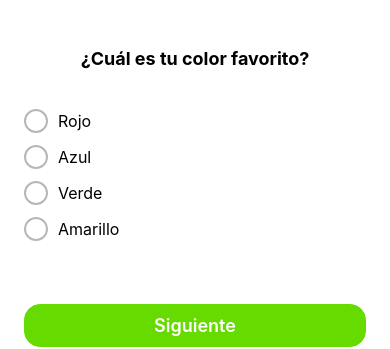
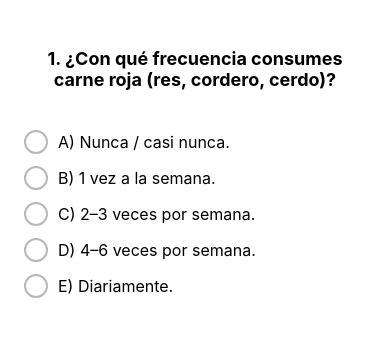
Before and after one commit to LuisOliveros11/Sistema-Huella-de-Carbono, a React Native app: screen /UserForm in a window 390 px wide. Shown: the part 284-633 px from the top of the page. Built offline with nearby package versions, Linux system fonts and the light colour scheme; what react-native-alert-notification would draw is missing.

Commit message:
userForm completado
Se completó la vista UserForm con las preguntas de la categoria de alimentos, ademas de hacer un llamado al endpoint para calcular la huella de carbono de dicha categoria

```diff
--- a/config.js
+++ b/config.js
@@ -1 +1 @@
-export const BASE_URL = "http://192.168.1.202:3000";
+export const BASE_URL = "http://192.168.1.67:3000";
--- a/src/screens/UserForm.js
+++ b/src/screens/UserForm.js
@@ -1,63 +1,204 @@
-import React, { useState, useContext } from 'react';
+import React, { useState } from 'react';
 import {
     StyleSheet,
     View,
-    Image,
     Text,
     TouchableOpacity,
-    TextInput,
-    Dimensions
+    Dimensions,
+    Alert
 } from 'react-native';
-import FeatherIcon from 'react-native-vector-icons/Feather'
-import Ionicons from '@expo/vector-icons/Ionicons';
-import LogoSvg from '../icons/LogoSvg';
-
-
 import { SafeAreaProvider } from 'react-native-safe-area-context';
 import { Bar } from 'react-native-progress';
-
-import {
-    useNavigation,
-} from '@react-navigation/native';
-import { User } from 'react-feather';
-//import { AuthContext } from '../Components/AuthContext';
-//import { BASE_URL } from '../../config';
+import { useNavigation } from '@react-navigation/native';
+import LogoSvg from '../icons/LogoSvg'
+import { BASE_URL } from '../../config';
 
 
 const screenWidth = Dimensions.get('window').width;
 const screenHeight = Dimensions.get('window').height;
 
 const UserForm = () => {
+    const baseUrl = BASE_URL;
     const navigation = useNavigation();
-    const [checked, setChecked] = useState([false, false, false, false]);
-    const [currentQuestion, setCurrentQuestion] = useState(0);
-    const [answers, setAnswers] = useState([null, null, null, null]); // uno por pregunta
 
     const questions = [
         {
-        text: '¿Cuál es tu color favorito?',
-        options: ['Rojo', 'Azul', 'Verde', 'Amarillo']
+            code: 'Alimentos_01',
+            text: '1. ¿Con qué frecuencia consumes carne roja (res, cordero, cerdo)?',
+            options: [
+                { label: 'A) Nunca / casi nunca.', value: 0 },
+                { label: 'B) 1 vez a la semana.', value: 42.68 },
+                { label: 'C) 2–3 veces por semana.', value: 106.7},
+                { label: 'D) 4–6 veces por semana.', value: 213.4 },
+                { label: 'E) Diariamente.', value: 298.76 }
+            ]
         },
         {
-        text: '¿Cuál es tu comida favorita?',
-        options: ['Pizza', 'Hamburguesa', 'Tacos', 'Ensalada']
+            code: 'Alimentos_02',
+            text: '2. ¿Con qué frecuencia consumes pollo o pavo?',
+            options: [
+                { label: 'A) Nunca / casi nunca.', value: 0 },
+                { label: 'B) 1 vez a la semana.', value: 7.28 },
+                { label: 'C) 2–3 veces por semana.', value: 18.2 },
+                { label: 'D) 4–6 veces por semana.', value: 36.4 },
+                { label: 'E) Diariamente.', value: 50.96 }
+            ],
+        },
+        {
+            code: 'Alimentos_03',
+            text: '3. ¿Con qué frecuencia consumes pescado o mariscos?',
+            options: [
+                { label: 'A) Nunca / casi nunca.', value: 0 },
+                { label: 'B) 1 vez a la semana.', value: 5.36 },
+                { label: 'C) 2–3 veces por semana.', value: 13.4 },
+                { label: 'D) 4–6 veces por semana.', value: 26.8 },
+                { label: 'E) Diariamente.', value: 37.52 }
+            ],
+        },
+        {
+            code: 'Alimentos_04',
+            text: '4. ¿Con qué frecuencia consumes productos lácteos (leche, queso, yogur)?',
+            options: [
+                { label: 'A) Nunca / casi nunca.', value: 0 },
+                { label: 'B) 1 vez a la semana.', value: 11.16 },
+                { label: 'C) 2–3 veces por semana.', value: 27.9 },
+                { label: 'D) 4–6 veces por semana.', value: 55.8 },
+                { label: 'E) Diariamente.', value: 78.12 }
+            ],
+        },
+        {
+            code: 'Alimentos_05',
+            text: '5. ¿Cuánta comida de origen vegetal (frutas, verduras, legumbres, granos integrales) consumes?',
+            options: [
+                { label: 'A) Nunca / casi nunca.', value: 0 },
+                { label: 'B) 1–3 veces/semana.', value: 11.312 },
+                { label: 'C) 4–6 veces/semana.', value: 28.28 },
+                { label: 'D) A diario (una porción).', value: 39.592 },
+                { label: 'E) A diario (varias porciones).', value: 56.56 }
+            ],
+        },
+        {
+            code: 'Alimentos_06',
+            text: '6. ¿Qué proporción de tus comidas son preparadas en casa frente a comida para llevar/restaurant?',
+            options: [
+                { label: 'A) Casi todo en casa (≥90)', value: 16 },
+                { label: 'B) Mayormente en casa (60–89%).', value: 48 },
+                { label: 'C) Mitad y mitad (40–59%).', value: 112 },
+                { label: 'D) Mayormente fuera (10–39%).', value: 160 },
+                { label: 'E) Casi siempre fuera / delivery (≤10% en casa).', value: 224 }
+            ],
+        },
+        {
+            code: 'Alimentos_07',
+            text: '7. ¿Qué porcentaje aproximado de tus alimentos son procesados o ultraprocesados (comida rápida, snacks industriales)? ',
+            options: [
+                { label: 'A) Muy poco (≤10%).', value: 2.69 },
+                { label: 'B) Bajo (11–25%).', value: 8.07 },
+                { label: 'C) Moderado (26–50%).', value: 18.83 },
+                { label: 'D) Alto (51–75%).', value: 26.9 },
+                { label: 'E) Muy alto (>75%).', value: 37.66 }
+            ],
+        },
+        {
+            code: 'Alimentos_08',
+            text: '8. ¿Compras principalmente alimentos locales/estacionales o importados/ fuera de temporada?',
+            options: [
+                { label: 'A) Principalmente locales/estacionales', value: 1 },
+                { label: 'B) Mayormente locales, algunos importados', value: 1.03 },
+                { label: 'C) Mitad y mitad.', value: 1.06 },
+                { label: 'D) Mayormente importados.', value: 1.10 },
+                { label: 'E) Principalmente importados/ultra procesados.', value: 1.25 }
+            ],
+        },
+        {
+            code: 'Alimentos_09',
+            text: '9. ¿Con qué frecuencia desperdicias comida en casa (sobras que se tiran)?',
+            options: [
+                { label: 'A) Casi nunca / siempre aprovecho.', value: 0 },
+                { label: 'B) Rara vez (≤1 vez/semana).', value: 5 },
+                { label: 'C) Ocasionalmente (2–3 veces/semana).', value: 10 },
+                { label: 'D) Frecuentemente (4–6 veces/semana).', value: 20 },
+                { label: 'E) Muy frecuentemente (a diario).', value: 30 }
+            ],
+        },
+        {
+            code: 'Alimentos_10',
+            text: '10. ¿Consumes productos orgánicos con frecuencia (si/no)?    ',
+            options: [
+                { label: 'A) Casi todo orgánico.', value: 0.27 },
+                { label: 'B) Mucho orgánico (≥50%).', value: 0.195 },
+                { label: 'C) Algo orgánico (20–49%).', value: 0.105 },
+                { label: 'D) Poco orgánico (1–19%). ', value: 0.03 },
+                { label: 'E) Nunca / no disponible.', value: 0 }
+            ],
         },
     ];
+
+    const [answers, setAnswers] = useState(Array(questions.length).fill(null));
+    const [currentQuestion, setCurrentQuestion] = useState(0);
+
     const selectAnswer = (optionIndex) => {
+        const option = questions[currentQuestion].options[optionIndex];
         const newAnswers = [...answers];
-        newAnswers[currentQuestion] = optionIndex; // solo un checkbox marcado
+        newAnswers[currentQuestion] = {
+            index: optionIndex,
+            label: option.label,
+            value: option.value,
+            code: questions[currentQuestion].code
+        };
         setAnswers(newAnswers);
     };
+
+    const sendResponsesToApi = async (payload) => {
+        try {
+            const resp = await fetch(`${baseUrl}/calcularHuellaAlimentos`, {
+                method: 'POST',
+                headers: { 'Content-Type': 'application/json' },
+                body: JSON.stringify(payload)
+            });
+            if (!resp.ok) {
+                const text = await resp.text();
+                throw new Error(`${resp.status} ${text}`);
+            }
+            const data = await resp.json();
+            Alert.alert('Resultado', `Tu huella: ${data.total_kgCO2e} kgCO2e`);
+        } catch (err) {
+            console.error('Error al enviar respuestas', err);
+            Alert.alert('Error', 'No se pudo enviar el cuestionario. Revisa la conexión.');
+        }
+    };
+
     const nextQuestion = () => {
+        if (!answers[currentQuestion]) {
+            Alert.alert('Atención', 'Selecciona una opción antes de continuar');
+            return;
+        }
+
         if (currentQuestion < questions.length - 1) {
             setCurrentQuestion(currentQuestion + 1);
-        } else {
-            // terminar cuestionario o navegar a otra pantalla
+            return;
         }
+
+        const userId = 123;
+        const responsesPayload = answers.map(a => {
+            if (!a) return null;
+            return {
+                code: a.code,
+                optionIndex: a.index,
+                label: a.label,
+                value: a.value
+            };
+        }).filter(Boolean);
+
+        const payload = {
+            user_id: userId,
+            responses: responsesPayload
+        };
+
+        sendResponsesToApi(payload);
     };
+
     const progress = (currentQuestion) / questions.length;
-    //const { login } = useContext(AuthContext);
-    //const baseUrl = BASE_URL;
 
     return (
         <SafeAreaProvider style={{ flex: 1, backgroundColor: '#e8ecf4' }} >
@@ -79,18 +220,23 @@ const UserForm = () => {
                         <LogoSvg width={screenWidth * 0.34} height={150} />
                     </View>
                 </View>
+
                 <Text style={styles.questionText}>{questions[currentQuestion].text}</Text>
-               {questions[currentQuestion].options.map((label, index) => (
+
+               {questions[currentQuestion].options.map((opt, index) => (
                     <TouchableOpacity key={index} onPress={() => selectAnswer(index)} style={styles.checkboxContainer}>
-                        <View style={[styles.circle, answers[currentQuestion] === index && styles.checked]}>
-                            {answers[currentQuestion] === index && <View style={styles.innerCircle} />}
+                        <View style={[styles.circle, answers[currentQuestion]?.index === index && styles.checked]}>
+                            {answers[currentQuestion]?.index === index && <View style={styles.innerCircle} />}
                         </View>
-                        <Text style={styles.checkboxText}>{label}</Text>
+                        <Text style={styles.checkboxText}>{opt.label}</Text>
                     </TouchableOpacity>
                 ))}
+
                 <TouchableOpacity onPress={nextQuestion}>
                     <View style={styles.btn}>
-                    <Text style={styles.btnText}>Siguiente</Text>
+                        <Text style={styles.btnText}>
+                            {currentQuestion < questions.length - 1 ? 'Siguiente' : 'Enviar'}
+                        </Text>
                     </View>
                 </TouchableOpacity>
             </View>
@@ -100,13 +246,7 @@ const UserForm = () => {
 
 export default UserForm;
 
-
 const styles = StyleSheet.create({
-    imgContainer: {
-        height: screenHeight * 0.35,
-        width: screenWidth,
-
-    },
     progressContainer: {
         justifyContent: 'center',
         alignItems: 'center',
@@ -129,27 +269,19 @@ const styles = StyleSheet.create({
         textAlign: 'justify',
         color: '#000000ff',
         marginTop: 30,
-        fontWeight: 700
+        fontWeight: '700'
     },
     iconsContainer: {
         justifyContent: 'space-between',
         alignItems: 'center',
         marginTop: 20,
     },
-
     iconItem: {
         alignItems: 'center',
     },
-
-    iconLabel: {
-        color: '#fff',
-        fontSize: 16,
-        marginTop: 12,
-        textAlign: 'center',
-    },
     questionText: {
         textAlign: 'center',
-        fontWeight: 700,
+        fontWeight: '700',
         fontSize: 18,
         marginBottom: 40
     },
@@ -176,10 +308,6 @@ const styles = StyleSheet.create({
         borderRadius: 7,
         backgroundColor: '#66DB00',
     },
-    checkBoxTextContainer: {
-         flexDirection: 'row', // organiza círculo y texto en fila
-    alignItems: 'center', // centra verticalmente
-    },
     checkboxText: {
         marginLeft: 10,
         fontSize: 16,
@@ -201,6 +329,4 @@ const styles = StyleSheet.create({
         fontWeight: '600',
         color: '#fff',
     },
-
-
-})
+});
```
